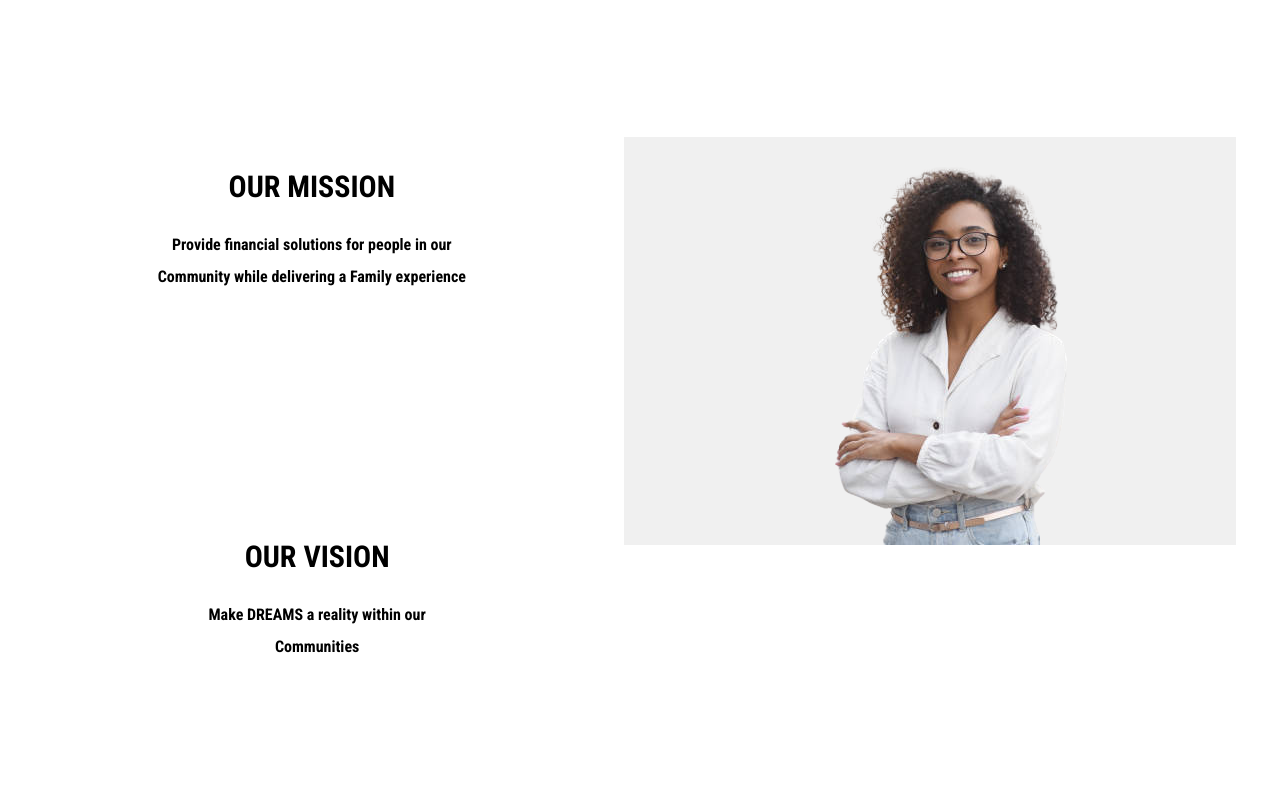
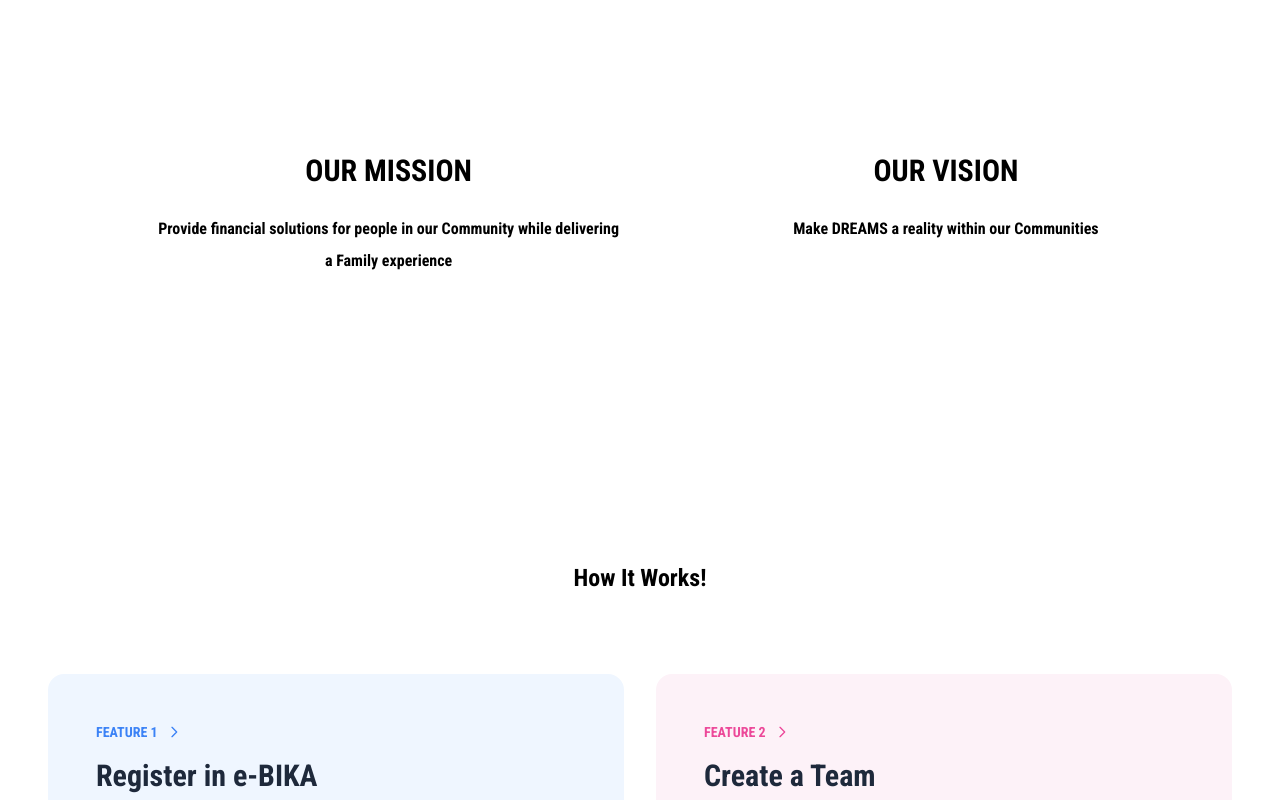
Before and after one commit to Igire-Rwanda/cash-contribution-frontend, a React (Create React App) app: page / in a window 1280 px wide. Shown: the part 980-1780 px from the top of the page. Built offline with nearby package versions, Linux system fonts and the light colour scheme.

Commit message:
home-page & dashoboard

```diff
--- a/src/App.js
+++ b/src/App.js
@@ -40,7 +40,7 @@ const App = () => {
                     <Route path="/dashboard" element={<Dashb />}>
                             <Route path='' element={<DashBoardSection />} />
                             <Route path="teammembers" element={<TeamMembers/>}/>
-                            <Route path="jointeam" element={<JoinTeam />}/>
+                            <Route path="jointeam/:id" element={<JoinTeam />}/>
                          <Route path='team' element={<Team />} />
                          <Route path='transactions' element={<Transactions />} />
                          <Route path='settings' element={<Settings />} />
--- a/src/components/About.js
+++ b/src/components/About.js
@@ -4,7 +4,7 @@ function About() {
   return (
     <>
 
-      <div className=' text-black mt-[4%] mx-[6%] h-[50vh]  '>
+      <div id="about" className=' text-black mt-[4%] mx-[6%] h-[50vh]  '>
         <h1 className=' text-center text-3xl font-thin p-2 pt-[10%]'>MISSION & VISION</h1>
         <p className='text-center mx-[20%] p-4 leading-loose'>
           Who we are and what drives us—it’s at the root of all we do.
@@ -13,25 +13,20 @@ function About() {
 
       <div className=' flex'>
 
-        <div className=''>
-          <div className=' text-black text-centermx-[6%] h-[50vh]  '>
-            <h1 className='text-center  text-3xl font-thin p-2 pt-8'>OUR MISSION</h1>
-            <p className='text-center mx-[20%] p-4 leading-loose'>
+          <div className=' text-black text-center mx-[6%] h-[50vh]  '>
+            <h1 className='text-center  text-3xl font-thin p-2 pt-4'>OUR MISSION</h1>
+            <p className='text-center mx-[10%] p-4 leading-loose'>
              Provide financial solutions for people in our Community while delivering a Family experience
             </p>
           </div>
 
-          <div className=' text-black mx-[6%] h-[50vh] ml-12 '>
-            <h1 className='text-center  text-3xl font-thin p-2 pt-[2px]'>OUR VISION</h1>
-            <p className='text-center mx-[20%] p-4 leading-loose'>
+          <div className=' text-black h-[50vh] text-center'>
+            <h1 className='text-center  text-3xl font-thin p-2 pt-4'>OUR VISION</h1>
+            <p className='text-center p-4 leading-loose'>
              Make DREAMS a reality within our Communities
             </p>
           </div>
-        </div>
 
-        <div className=''>
-          <img src={img} alt="img" />
-        </div>
       </div>
     </>
   )
--- a/src/components/Dashb.js
+++ b/src/components/Dashb.js
@@ -132,7 +132,9 @@ function Dashb() {
           </div>
           </div>
 
+          <div className='ml-[50px]'>
           <Outlet />
+          </div>
         </div>
 
       </div>
--- a/src/components/HowItWorks.js
+++ b/src/components/HowItWorks.js
@@ -3,7 +3,7 @@ import React from 'react'
 function HowItWorks() {
     return (
         <>
-            <div className='mt-[4%]'>
+            <div className='mt-[2%]'>
                 <div className=' pb-8'>
                     <h1 className='text-center text-2xl'>How It Works!</h1>
                 </div>
--- a/src/components/Nav.js
+++ b/src/components/Nav.js
@@ -14,7 +14,7 @@ function Nav() {
             </div>
             <ul className='space-x-12 ml-60 text-sm '>
                 <Link to='/' className=''>Home</Link>
-                <Link to='/about' className=''>About</Link>
+                <Link to='//about' className=''>About</Link>
                 <Link to='/about' className=''>How it works</Link>
                 <Link to='/about' className=''>Objectives</Link>
                 <Link to='/contact' className=''>Contact</Link>
--- a/src/pages/Dashboard.js
+++ b/src/pages/Dashboard.js
@@ -31,8 +31,8 @@ function Dashboard() {
 
   }, []);
 
-  const setCategory=(id)=>{
-    localStorage.setItem("category",id);
+  const setTeam=(id)=>{
+    localStorage.setItem("team",id);
     navigate("/dashboard");
   }
   return (
@@ -43,7 +43,7 @@ function Dashboard() {
           <div class="grid grid-cols-1 md:grid-cols-4 lg:grid-cols-4 p-4 gap-4">
 
             {teams.map((team)=>(
-              <div onClick={()=>setCategory(team.TeamId._id)} class="bg-emerald-900 dark:bg-gray-800 shadow-lg rounded-md flex items-center justify-between p-3 border-emerald-1000 dark:border-gray-600 text-white font-medium group">
+              <div onClick={()=>setTeam(team.TeamId._id)} class="bg-emerald-900 dark:bg-gray-800 shadow-lg rounded-md flex items-center justify-between p-3 border-emerald-1000 dark:border-gray-600 text-white font-medium group">
               <div class="flex justify-center items-center w-14 h-14 bg-white rounded-full transition-all duration-300 transform group-hover:rotate-12">
                 <svg width="30" height="30" fill="none" viewBox="0 0 24 24" stroke="currentColor" class="stroke-current text-blue-800 dark:text-gray-800 transform transition-transform duration-500 ease-in-out"><path stroke-linecap="round" stroke-linejoin="round" stroke-width="2" d="M17 20h5v-2a3 3 0 00-5.356-1.857M17 20H7m10 0v-2c0-.656-.126-1.283-.356-1.857M7 20H2v-2a3 3 0 015.356-1.857M7 20v-2c0-.656.126-1.283.356-1.857m0 0a5.002 5.002 0 019.288 0M15 7a3 3 0 11-6 0 3 3 0 016 0zm6 3a2 2 0 11-4 0 2 2 0 014 0zM7 10a2 2 0 11-4 0 2 2 0 014 0z"></path></svg>
               </div>
```
Also changed, not shown: src/components/TeamMembers.js (+29 -28 lines), 1 other file (tests, documents, lock files or other folders).
